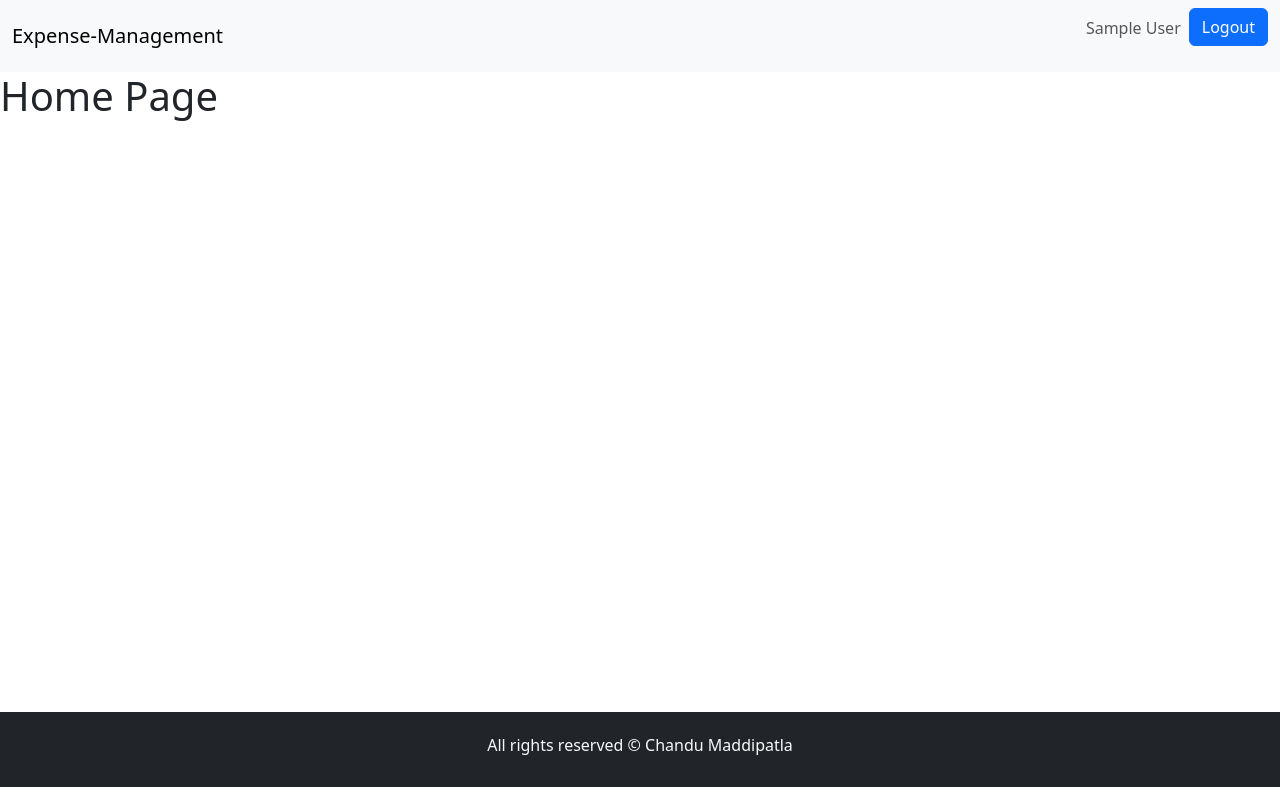
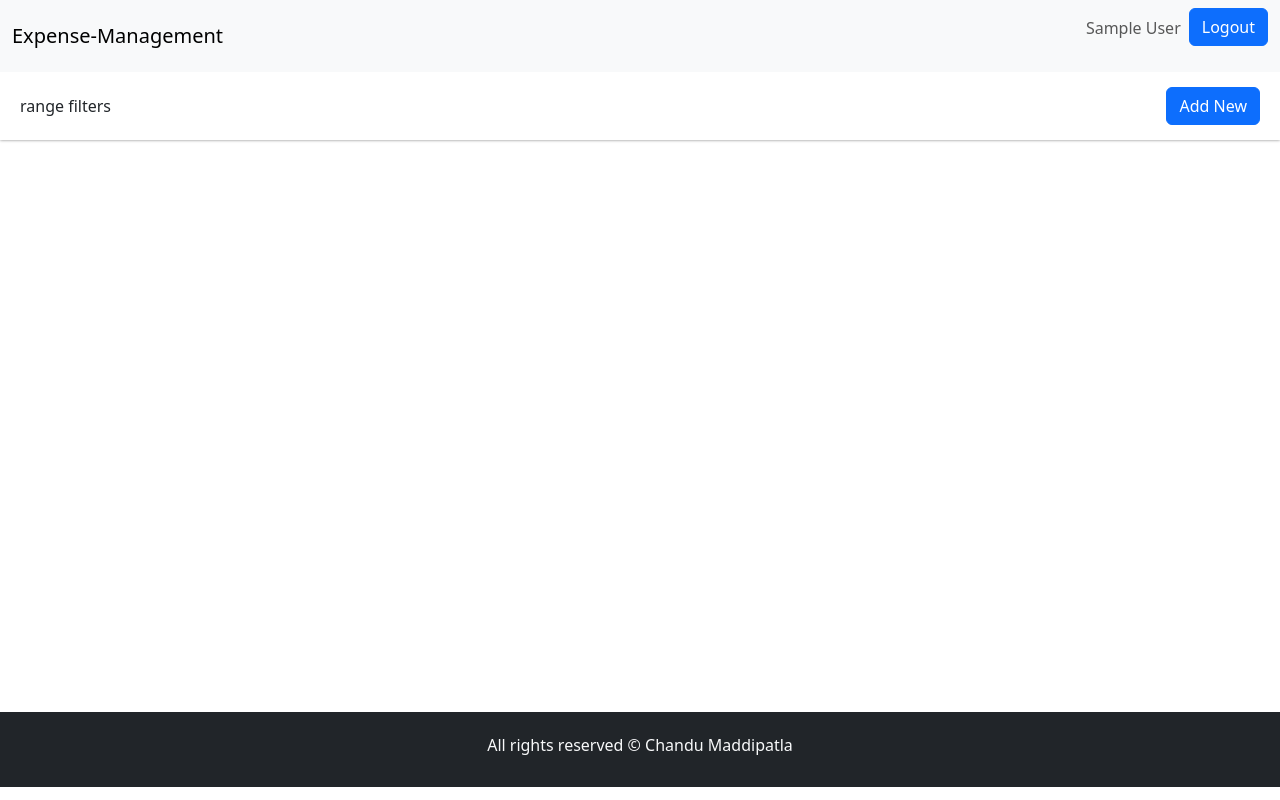
Before and after one commit to chandu35-hub/Expense-Management-System, a React (Create React App) app in the folder client/: page / in a window 1280 px wide. Built offline with nearby package versions, Linux system fonts and the light colour scheme; sample sign-in values are in the browser's storage.

Commit message:
Added Modal

```diff
--- a/client/src/index.css
+++ b/client/src/index.css
@@ -14,3 +14,12 @@
   justify-content: center;
   height: 90vh;
 }
+
+/* transaction page */
+.filters {
+  display: flex;
+  align-items: center;
+  justify-content: space-between;
+  padding: 15px 20px;
+  box-shadow: 0 0 3px grey;
+}
--- a/client/src/pages/HomePage.js
+++ b/client/src/pages/HomePage.js
@@ -1,12 +1,33 @@
-import React from 'react'
-import Layout from '../components/layouts/Layout'
+import React, { useState } from "react";
+import { Modal } from "antd";
+import Layout from "../components/layouts/Layout";
 
 const HomePage = () => {
+  const [showModal, setShowModal] = useState(false);
   return (
     <Layout>
-      <h1>Home Page</h1>
+      <div className="filters">
+        <div>range filters</div>
+        <div>
+          <button
+            className="btn btn-primary"
+            onClick={() => setShowModal(true)}
+          >
+            Add New
+          </button>
+        </div>
+      </div>
+      <div className="content"></div>
+      <Modal
+        title="Add Transaction"
+        visible={showModal}
+        onCancel={() => setShowModal(false)}
+        footer = {false}
+      >
+        <h1>Hello</h1>
+      </Modal>
     </Layout>
-  )
-}
+  );
+};
 
-export default HomePage
+export default HomePage;
```
